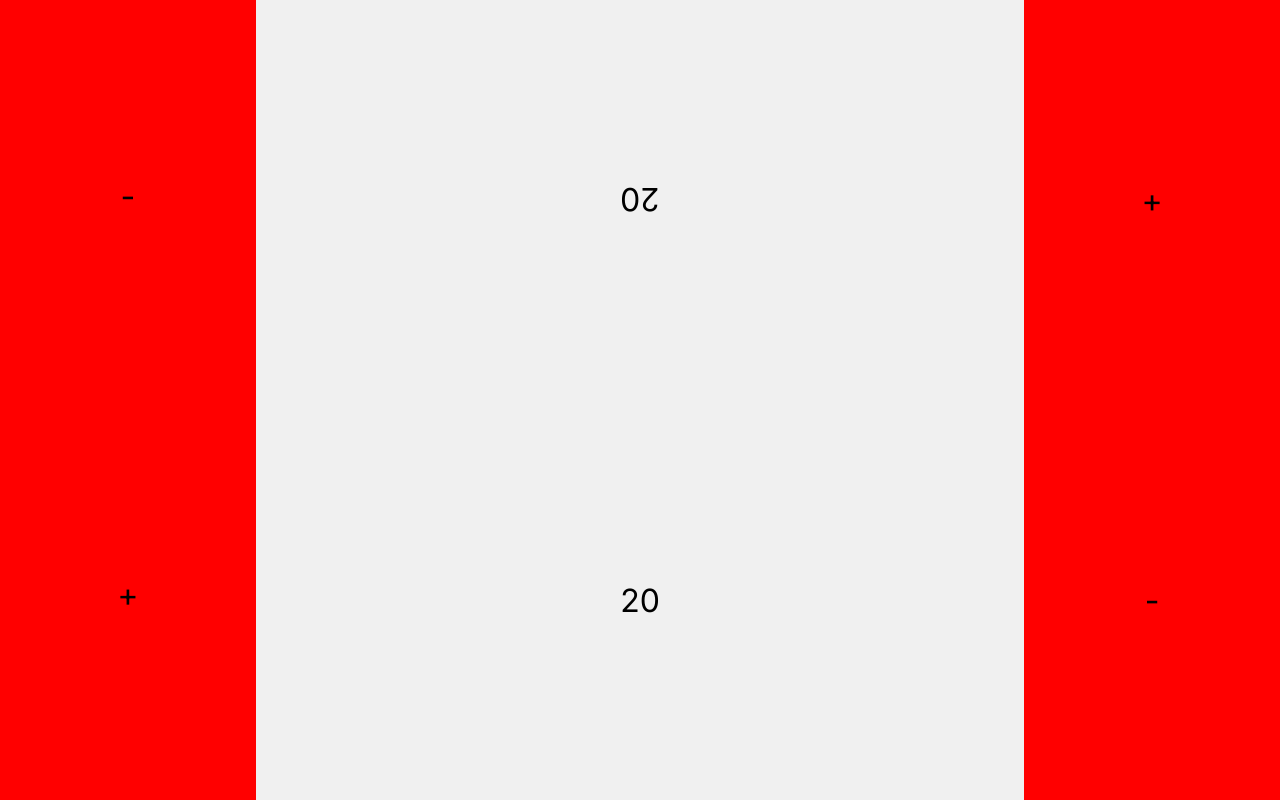
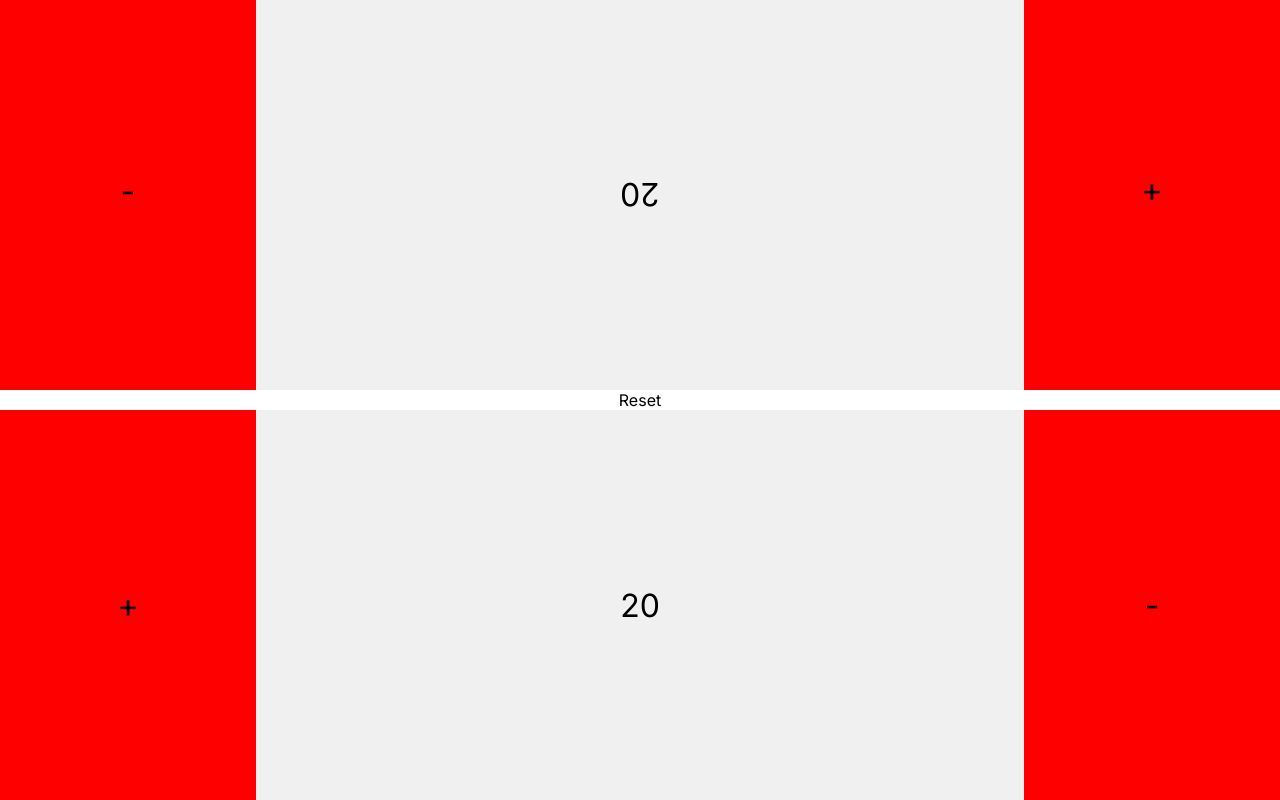
Before and after one commit to juliensnz/magic-counter, a Next.js app: page / in a window 1280 px wide. Built offline with nearby package versions, Linux system fonts and the light colour scheme.

Commit message:
Working app

```diff
--- a/src/app/page.tsx
+++ b/src/app/page.tsx
@@ -11,10 +11,6 @@ const Container = styled.div`
   width: 100vw;
   overflow: hidden;
   touch-action: none;
-
-  :first-child {
-    transform: rotate(180deg);
-  }
 `;
 
 const Board = styled.div`
@@ -23,6 +19,10 @@ const Board = styled.div`
   align-items: center;
   justify-content: center;
   background-color: #f0f0f0;
+
+  &:first-child {
+    transform: rotate(180deg);
+  }
 `;
 
 const ScoreModifier = styled.div`
@@ -47,6 +47,15 @@ const Score = styled.div`
   font-size: 2rem;
 `;
 
+const Reset = styled.div`
+  height: 20px;
+`;
+
+const Actions = styled.div`
+  display: flex;
+  justify-content: center;
+`;
+
 const useScore = () => {
   const [scores, setScores] = useState({
     jade: 20,
@@ -67,11 +76,18 @@ const useScore = () => {
     }));
   };
 
-  return [scores, incrementScore, decrementScore] as const;
+  const reset = () => {
+    setScores({
+      jade: 20,
+      julien: 20,
+    });
+  };
+
+  return [scores, incrementScore, decrementScore, reset] as const;
 };
 
 export default function Home() {
-  const [scores, incrementScore, decrementScore] = useScore();
+  const [scores, incrementScore, decrementScore, reset] = useScore();
 
   return (
     <Container>
@@ -80,6 +96,9 @@ export default function Home() {
         <Score>{scores.jade}</Score>
         <ScoreModifier onClick={decrementScore('jade')}>-</ScoreModifier>
       </Board>
+      <Actions>
+        <Reset onClick={reset}>Reset</Reset>
+      </Actions>
       <Board>
         <ScoreModifier onClick={incrementScore('julien')}>+</ScoreModifier>
         <Score>{scores.julien}</Score>
```
